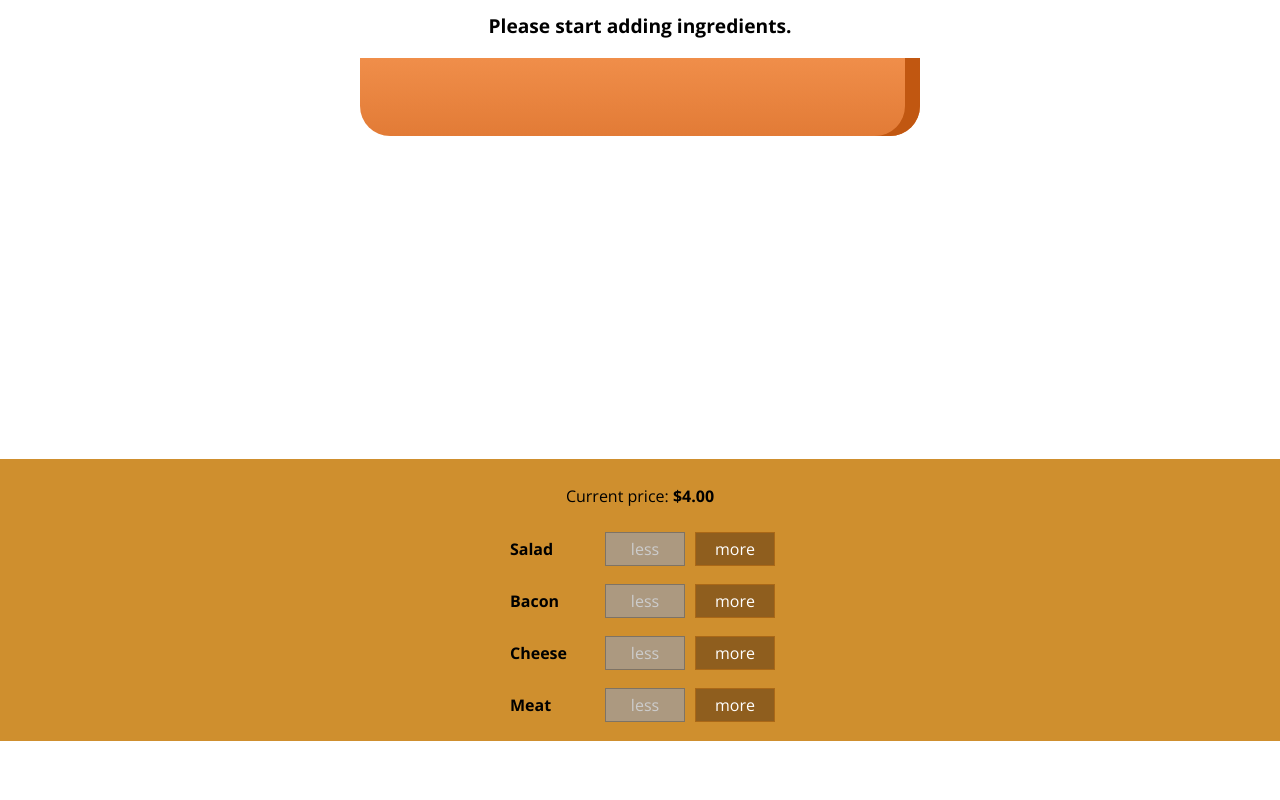
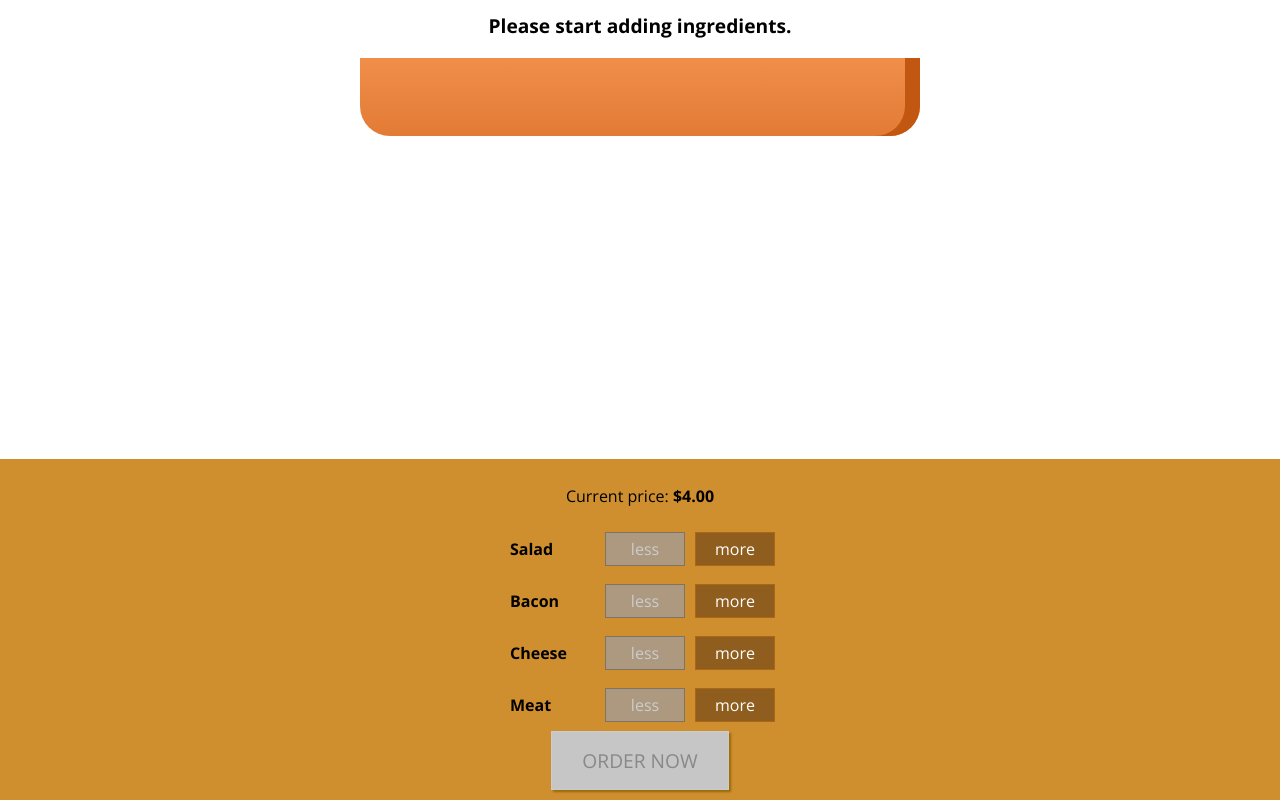
Before and after one commit to davidobi/react-burger-app, a React app in the folder react-burger-app/: page / in a window 1280 px wide. Shown: the part 179-979 px from the top of the page. Before the commit the page ends 920 px from the top, so only its background shows below. Built offline with nearby package versions, Linux system fonts and the light colour scheme.

Commit message:
add order now button

```diff
--- a/react-burger-app/src/components/Burger/BuildControls/BuildControls.css
+++ b/react-burger-app/src/components/Burger/BuildControls/BuildControls.css
@@ -8,3 +8,44 @@
     margin: auto;
     padding: 10px 0;
 }
+
+.OrderButton {
+    background-color: #dad735;
+    outline: none;
+    cursor: pointer;
+    border: 1px solid #966909;
+    color: #966909;
+    font-family: inherit;
+    font-size: 1.2em;
+    padding: 15px 30px;
+    box-shadow: 2px 2px 2px #966909;
+}
+
+.OrderButton:hover, .OrderButton:active {
+    background-color: #a0db41;
+    border: 1px solid #966909;
+    color: #966909;
+}
+
+.OrderButton:disabled {
+    background-color: #c7c6c6;
+    cursor: not-allowed;
+    border: 1px solid #ccc;
+    color: #888888;
+}
+
+.OrderButton:not(:disabled) {
+    animation: enable 0.3s linear;
+}
+
+@keyframes enable {
+    0% {
+        transform: scale(1);
+    }
+    60% {
+        transform: scale(1.1);
+    }
+    100% {
+        transform: scale(1);
+    }
+}
--- a/react-burger-app/src/components/Burger/BuildControls/BuildControls.js
+++ b/react-burger-app/src/components/Burger/BuildControls/BuildControls.js
@@ -21,6 +21,7 @@
                 disabled = {props.disabled[ctrl.type]}
             />
         ))}
+        <button className="OrderButton" disabled={!props.purchasable}>ORDER NOW</button>
     </div>
 );
 
--- a/react-burger-app/src/containers/BurgerBuilder/BurgerBuilder.js
+++ b/react-burger-app/src/containers/BurgerBuilder/BurgerBuilder.js
@@ -20,11 +20,21 @@
                 cheese: 0,
                 meat: 0
             },
-            totalPrice: 4
+            totalPrice: 4,
+            purchasable: false
         };
+    }
 
+    updatePurchaseState (ingredients) {
 
+        const sum = Object.keys(ingredients).map(igKey => {
+            return ingredients[igKey]
+        }).reduce(( sum, el) => {
+            return sum + el;
+        },0);
+        this.setState({purchasable: sum > 0});
     }
+
     addIngredientHandler = (type) => {
             const oldCount = this.state.ingredients[type];
             const updatedCount = oldCount + 1;
@@ -35,7 +45,8 @@
             const priceAddition = INGREDIENT_PRICES[type];
             const oldPrice = this.state.totalPrice;
             const newPrice = oldPrice + priceAddition;
-            this.setState({totalPrice: newPrice, ingredients: updatedIngredients})
+            this.setState({totalPrice: newPrice, ingredients: updatedIngredients});
+            this.updatePurchaseState(updatedIngredients);
     }
 
     removeIngredientHandler = (type) => {
@@ -51,7 +62,8 @@
             const priceReduction = INGREDIENT_PRICES[type];
             const oldPrice = this.state.totalPrice;
             const newPrice = oldPrice - priceReduction;
-            this.setState({totalPrice: newPrice, ingredients: updatedIngredients})
+            this.setState({totalPrice: newPrice, ingredients: updatedIngredients});
+            this.updatePurchaseState(updatedIngredients);
     }
 
     render () {
@@ -69,6 +81,7 @@
                 <BuildControls
                     ingredientAdded = {this.addIngredientHandler}
                     ingredientRemoved = {this.removeIngredientHandler}
+                    purchasable = {this.state.purchasable}
                     disabled = {disabledInfo}
                     price = {this.state.totalPrice}
                 />
```
